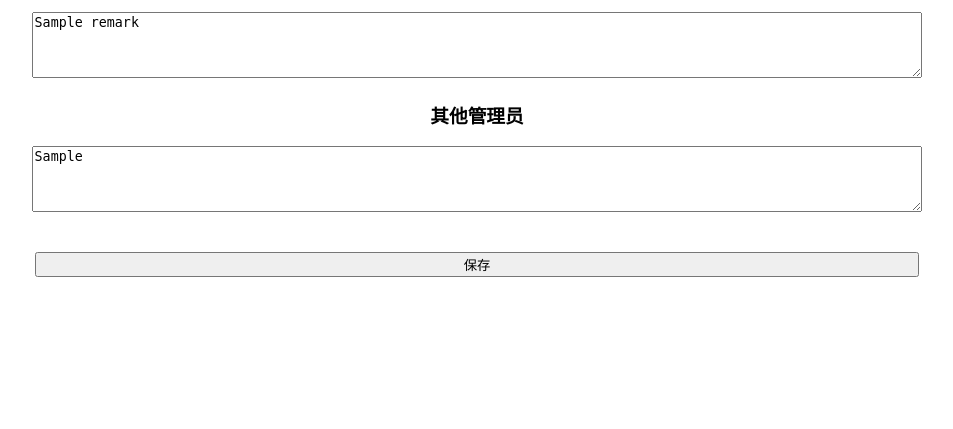
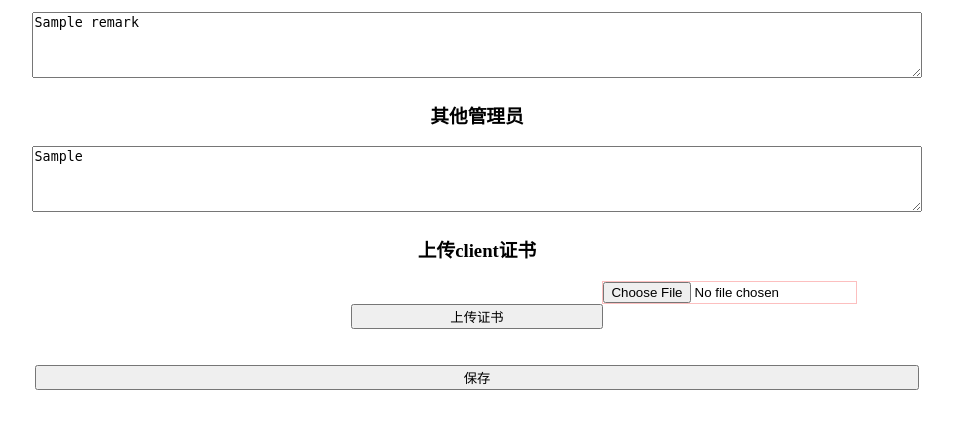
Before and after one commit to tangkaiyang/wqrftest, a Python web app: template ApiTest/MyApp/templates/P_project_set.html in a window 1280 px wide. Shown: the part 231-660 px from the top of the page, without its empty margins (163-1116 px from the left). Run offline with Jinja, Linux system fonts and the light colour scheme; the template is opened without the code that fills it: most values are stand-ins (such as "Sample title", 1, 10 or a date in 2020).

Commit message:
156私有证书设置request(cert=)

```diff
--- a/ApiTest/MyApp/templates/P_project_set.html
+++ b/ApiTest/MyApp/templates/P_project_set.html
@@ -31,21 +31,29 @@
     <h3>项目描述</h3>
     <textarea name="" id="remark" placeholder="最大500字" style="width: 70%" rows="4">{{ project.remark }}</textarea> <br>
     <h3>其他管理员</h3>
-    <textarea name="" id="other_user" placeholder="多个成员之间用英文逗号,来隔开" style="width: 70%" rows="4">{{ project.other_user }}</textarea>
+    <textarea name="" id="other_user" placeholder="多个成员之间用英文逗号,来隔开" style="width: 70%"
+              rows="4">{{ project.other_user }}</textarea>
+    <h3>上传client证书</h3>
+    <form style="" id="upload_file" action="/cert_upload/{{ project.id }}/" method="post" enctype="multipart/form-data">
+        <input type="file" name="fileUpload" style="width: 20%;margin-left: 40%;border:1px solid #fcbfbf;"/>
+        <br>
+        <button type="submit" style="width: 20%;" class="btn"> 上传证书</button>
+    </form>
 </div>
 
 <br><br>
-<button type="button" style="margin-left: 15%;width: 70%" class="btn btn-primary btn-lg btn-block" onclick="save()">保存</button>
+<button type="button" style="margin-left: 15%;width: 70%" class="btn btn-primary btn-lg btn-block" onclick="save()">保存
+</button>
 <script>
     function save() {
         let name = document.getElementById('name').value;
         let remark = document.getElementById('remark').value;
         let other_user = document.getElementById('other_user').value;
-        $.get('/save_project_set/'+'{{ project.id }}'+'/',{
+        $.get('/save_project_set/' + '{{ project.id }}' + '/', {
             'name': name,
             'remark': remark,
             'other_user': other_user,
-        },function (ret) {
+        }, function (ret) {
             alert('保存成功')
         })
     }
```
